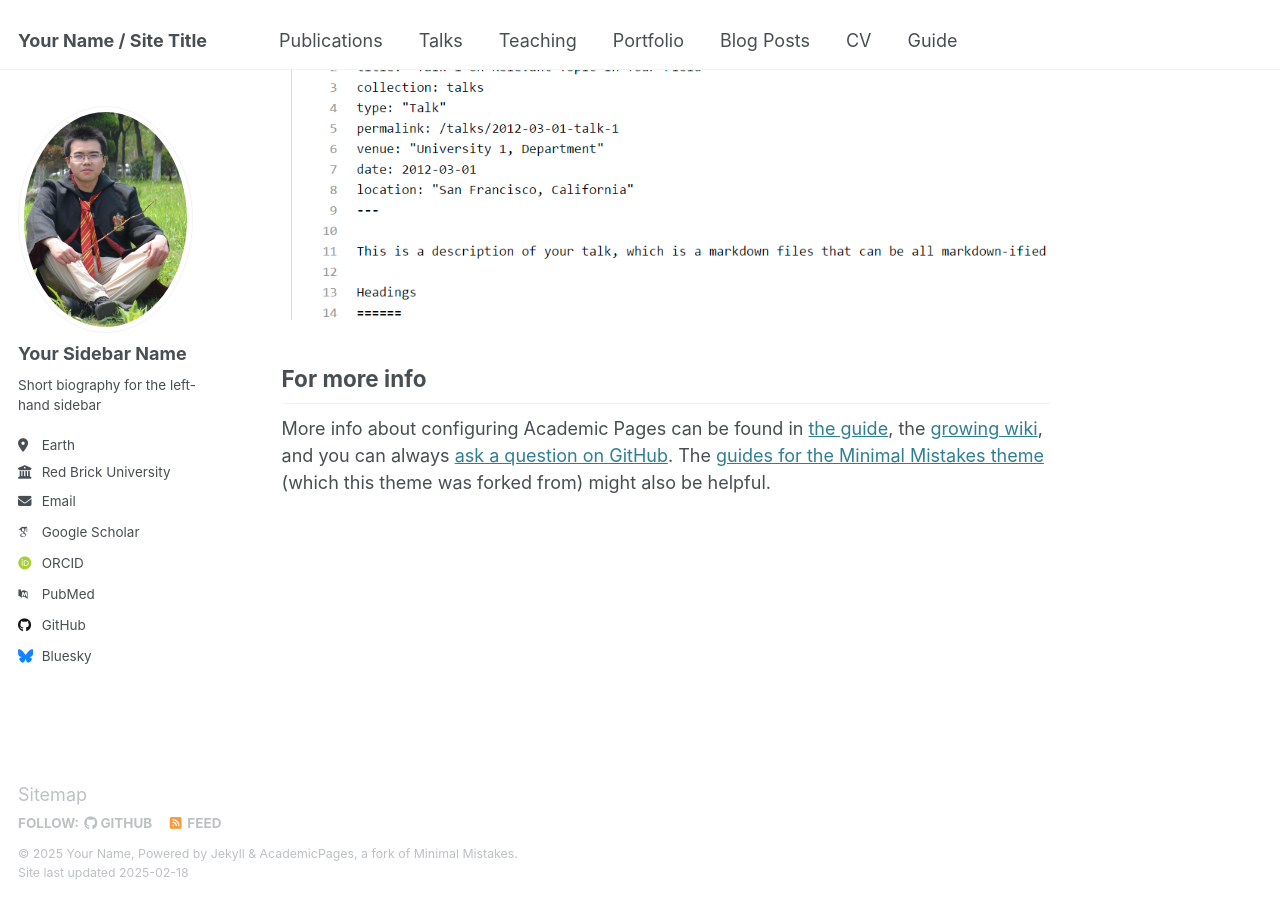
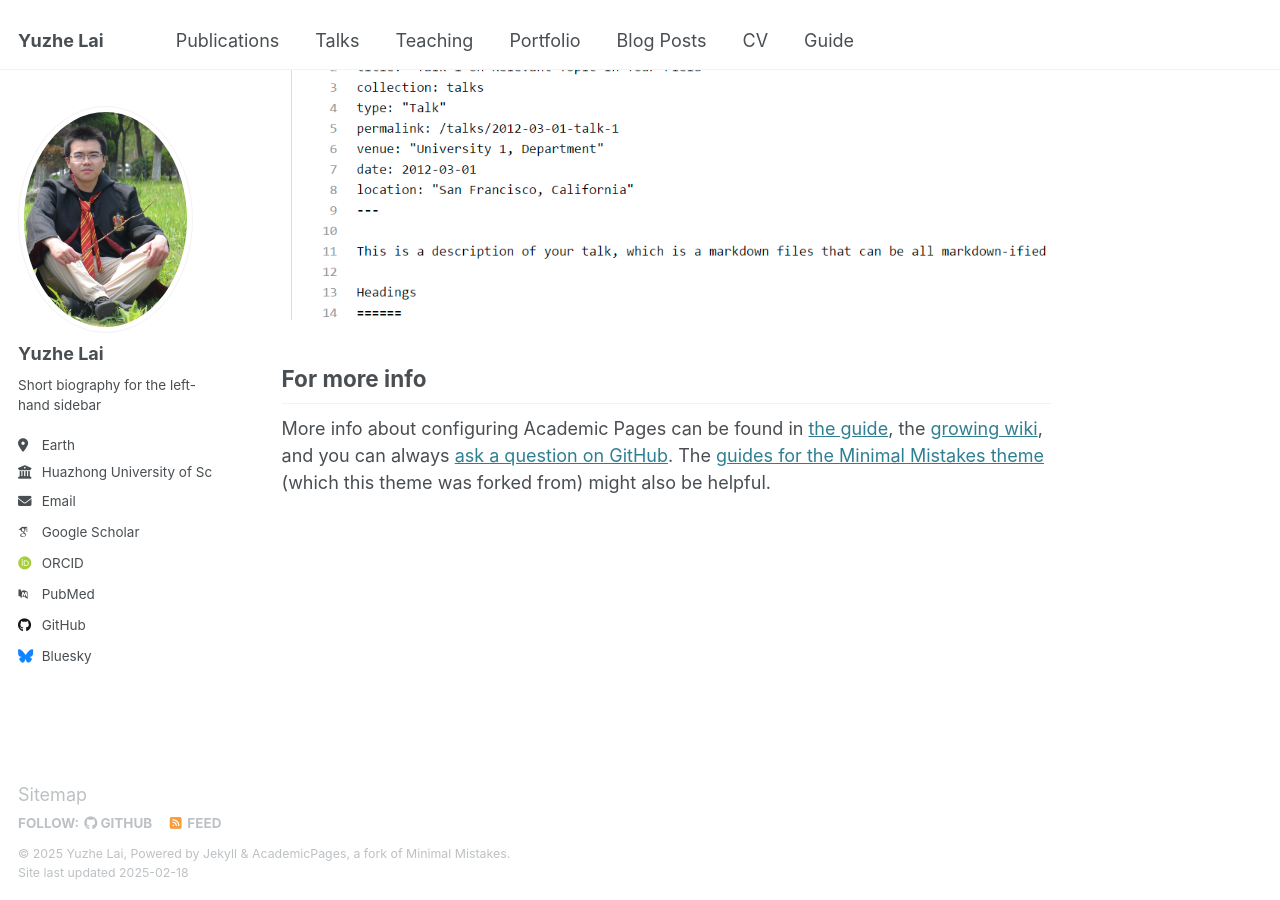
Before and after one commit to plague155/plague155.github.io, a Jekyll site: the page built from _pages/about.md, in a window 1280 px wide and 900 px high, scrolled down 2642 px. Built offline with Jekyll 4.4.1, drawn with Linux system fonts in a browser that asks for light colours; some web fonts are replaced.

Commit message:
Update _config.yml

```diff
--- a/_config.yml
+++ b/_config.yml
@@ -9,9 +9,9 @@
 # Basic Site Settings
 locale                   : "en-US"
 site_theme               : "default"
-title                    : "Your Name / Site Title"
+title                    : "Yuzhe Lai"
 title_separator          : "-"
-name                     : &name "Your Name"
+name                     : &name "Yuzhe Lai"
 description              : &description "personal description"
 url                      : https://plague155.github.io # the base hostname & protocol for your site e.g. "https://[your GitHub username].github.io"
 baseurl                  : "" # the subpath of your site, e.g. "/blog"
@@ -23,13 +23,13 @@ repository               : "plague155/plague155.github.io"
 author:
   # Biographic information
   avatar           : "profile.png"
-  name             : "Your Sidebar Name"
+  name             : "Yuzhe Lai"
   pronouns         : # example: "she/her"
   bio              : "Short biography for the left-hand sidebar"
   location         : "Earth"
-  employer         : "Red Brick University"
+  employer         : "Huazhong University of Science and Technology"
   uri              : # URL
-  email            : "none@example.org"
+  email            : "laiyuzhe@hust.edu.cn"
 
   # Academic websites
   arxiv            : # URL - Update with the correct link to your profile
```
